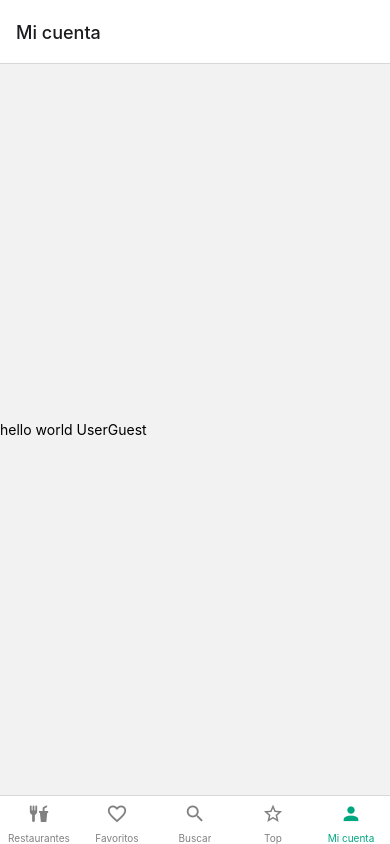
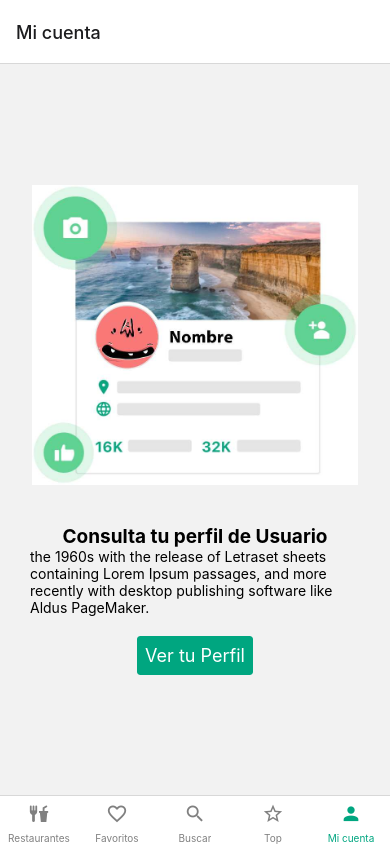
Before and after one commit to mich1992/test-native, a React Native app: screen /account in a window 390 px wide. Built offline with nearby package versions, Linux system fonts and the light colour scheme; no server answers.

Commit message:
up image login

```diff
--- a/src/navigations/stack/StackAccount.js
+++ b/src/navigations/stack/StackAccount.js
@@ -2,6 +2,7 @@ import { createNativeStackNavigator } from '@react-navigation/native-stack';
 import React from 'react'
 
 import Account from '../../screens/accounts/Account';
+import Login from '../../screens/accounts/screenChilds/Login';
 
 
 export default function StackAccount() {
@@ -11,6 +12,7 @@ export default function StackAccount() {
     return (
         <Stack.Navigator>
             <Stack.Screen name='mi cuenta' component={Account} options={{ title: " Mi cuenta" }} />
+            <Stack.Screen name='login' component={Login} options={{ title: "Iniciar Sesion" }} />
         </Stack.Navigator>
     )
 }
--- /dev/null
+++ b/src/screens/accounts/screenChilds/Login.js
@@ -0,0 +1,17 @@
+import React from 'react'
+import { View, Text, ScrollView, Image } from 'react-native'
+export default function Login() {
+    return (
+        <ScrollView>
+            <View>
+                <Text>
+                    Login form
+                </Text>
+            </View>
+            <View>
+                <Image
+                />
+            </View>
+        </ScrollView>
+    )
+}
--- a/src/screens/accounts/screenChilds/UserGuest.js
+++ b/src/screens/accounts/screenChilds/UserGuest.js
@@ -1,14 +1,67 @@
 import React from 'react'
-import {StyleSheet, ScrollView, View, Text, Image } from 'react-native-web'
-import { Button} from 'react-native-elements'
+import { StyleSheet, ScrollView, View, Text, Image } from 'react-native-web'
+import { Button } from 'react-native-elements'
+import { useNavigation } from '@react-navigation/native';
 
 
 export default function UserGuest() {
+    const navigation = useNavigation()
+
+
     return (
-        <ScrollView centerContent={true}>
-            <Text>
-                hello world UserGuest
-            </Text>
+        <ScrollView centerContent={true} style={style.viewBody}>
+            <View style={style.container}>
+                <Image
+                    style={style.img}
+                    source={require("../../../../assets/user-guest.jpg")}
+                    resizeMode="contain"
+                />
+                <Text style={style.title}>Consulta tu perfil de Usuario</Text>
+                <Text style={style.description}>
+                    the 1960s with the release of Letraset sheets containing
+                    Lorem Ipsum passages, and more recently with desktop publishing
+                    software like Aldus PageMaker.
+                </Text>
+                <View style={style.btnView}>
+                    <Button
+                    title= "Ver tu Perfil"
+                    onPress={()=>{navigation.navigate('login')}}
+                    buttonStyle={style.btn}
+                    />
+                </View>
+            </View>
         </ScrollView>
     )
 }
+const style = StyleSheet.create({
+    container:{
+        alignItems: "center"
+    },
+    viewBody: {
+        marginLeft: 30,
+        marginRight: 30
+    },
+    img: {
+        height: 300,
+        width: "100%",
+        marginBottom: 40,
+    },
+    title: {
+        textAlign: "center",
+        fontSize: 19,
+        fontWeight: "bold"
+    },
+    description:{
+        textAling:"center",
+        marginBottom: 20
+    },
+    btn:{
+        backgroundColor:"#00a680",
+
+    },
+    btnView:{
+        flex: 1,
+        alignItems: "center",
+        width:"70%"
+    }
+})
```
